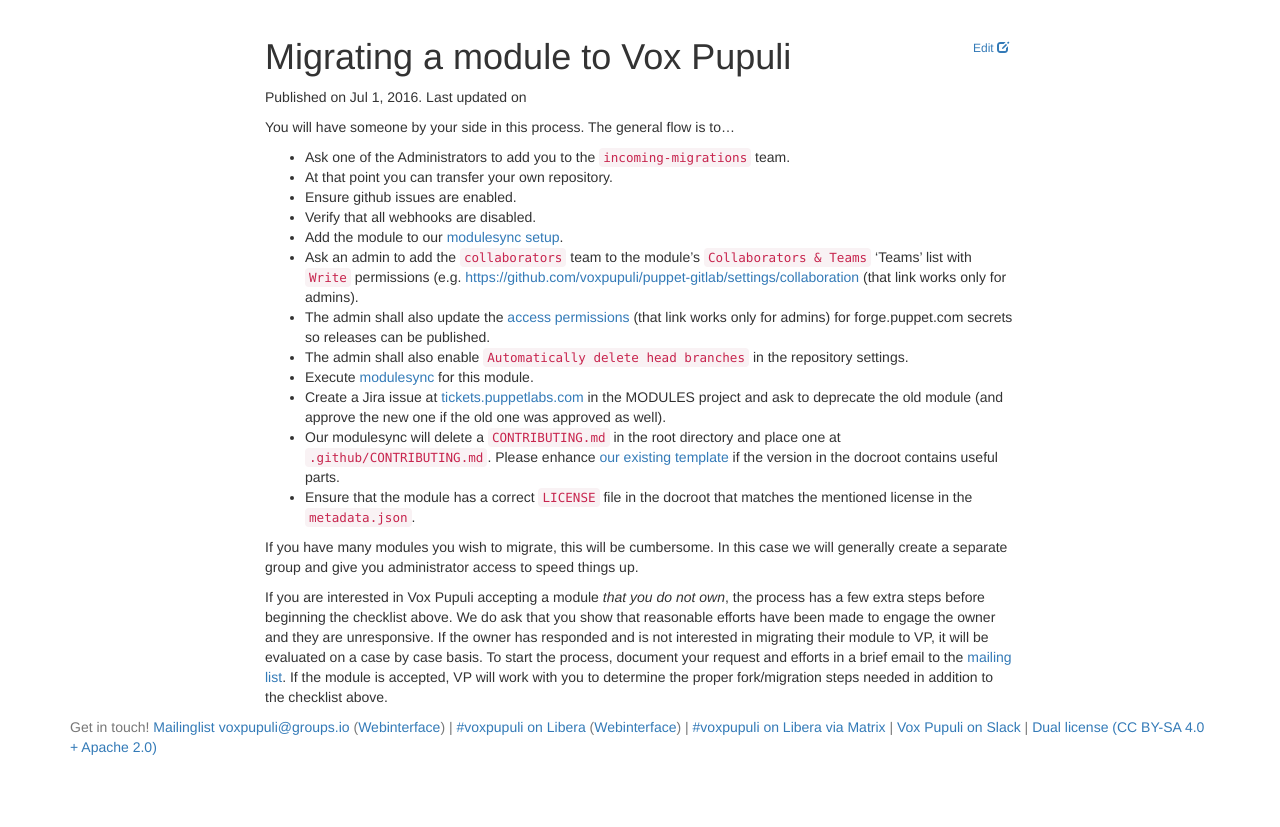
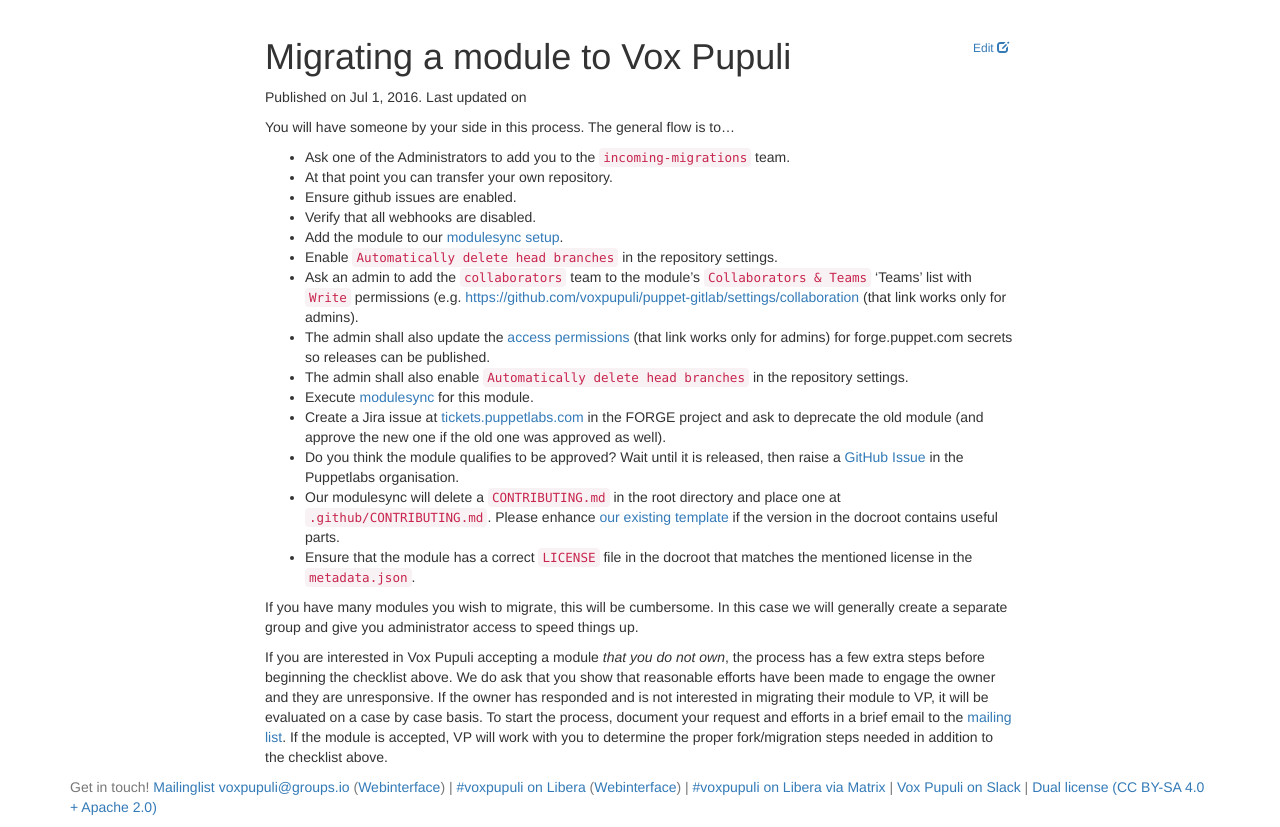
Before and after one commit to voxpupuli/voxpupuli.github.io, a Jekyll site: the page built from _docs/migrate_module.md, in a window 1280 px wide, cut to the strip 184-1011 px from the top of the page. Built offline with Jekyll 4.4.1, drawn with Linux system fonts in a browser that asks for light colours; nearby versions of some CDN libraries; before the commit the page ends 951 px from its top, so only the background shows below that.

Commit message:
module migration: update ToDo and fix Jira project

```diff
--- a/_docs/migrate_module.md
+++ b/_docs/migrate_module.md
@@ -12,11 +12,13 @@
 * Ensure github issues are enabled.
 * Verify that all webhooks are disabled.
 * Add the module to our [modulesync setup][managed_modules].
+* Enable `Automatically delete head branches` in the repository settings.
 * Ask an admin to add the `collaborators` team to the module's `Collaborators & Teams` 'Teams' list with `Write` permissions (e.g. [https://github.com/voxpupuli/puppet-gitlab/settings/collaboration](https://github.com/voxpupuli/puppet-gitlab/settings/collaboration) (that link works only for admins).
 * The admin shall also update the [access permissions](https://github.com/organizations/voxpupuli/settings/secrets/actions) (that link works only for admins) for forge.puppet.com secrets so releases can be published.
 * The admin shall also enable `Automatically delete head branches` in the repository settings.
 * Execute [modulesync][msync] for this module.
-* Create a Jira issue at [tickets.puppetlabs.com](https://tickets.puppetlabs.com) in the MODULES project and ask to deprecate the old module (and approve the new one if the old one was approved as well).
+* Create a Jira issue at [tickets.puppetlabs.com](https://tickets.puppetlabs.com) in the FORGE project and ask to deprecate the old module (and approve the new one if the old one was approved as well).
+* Do you think the module qualifies to be approved? Wait until it is released, then raise a [GitHub Issue][approve] in the Puppetlabs organisation.
 * Our modulesync will delete a `CONTRIBUTING.md` in the root directory and place one at `.github/CONTRIBUTING.md`. Please enhance [our existing template][template] if the version in the docroot contains useful parts.
 * Ensure that the module has a correct `LICENSE` file in the docroot that matches the mentioned license in the `metadata.json`.
 
```
Also changed, not shown: other parts of _docs/migrate_module.md (+2 -0 lines).
